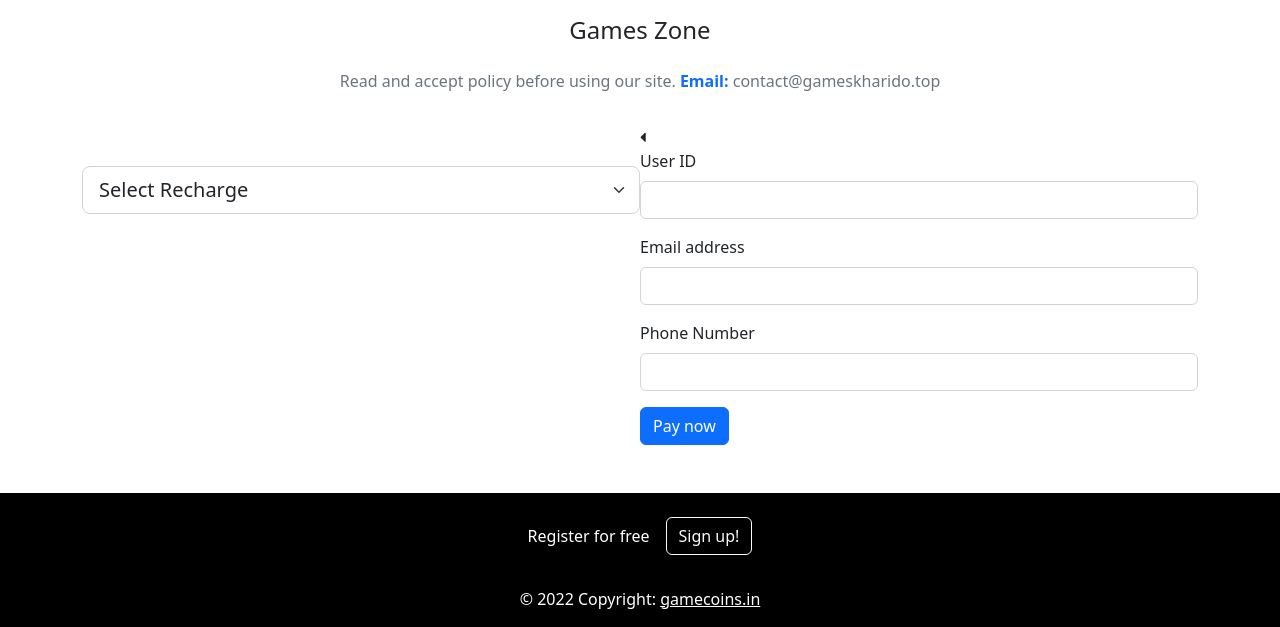
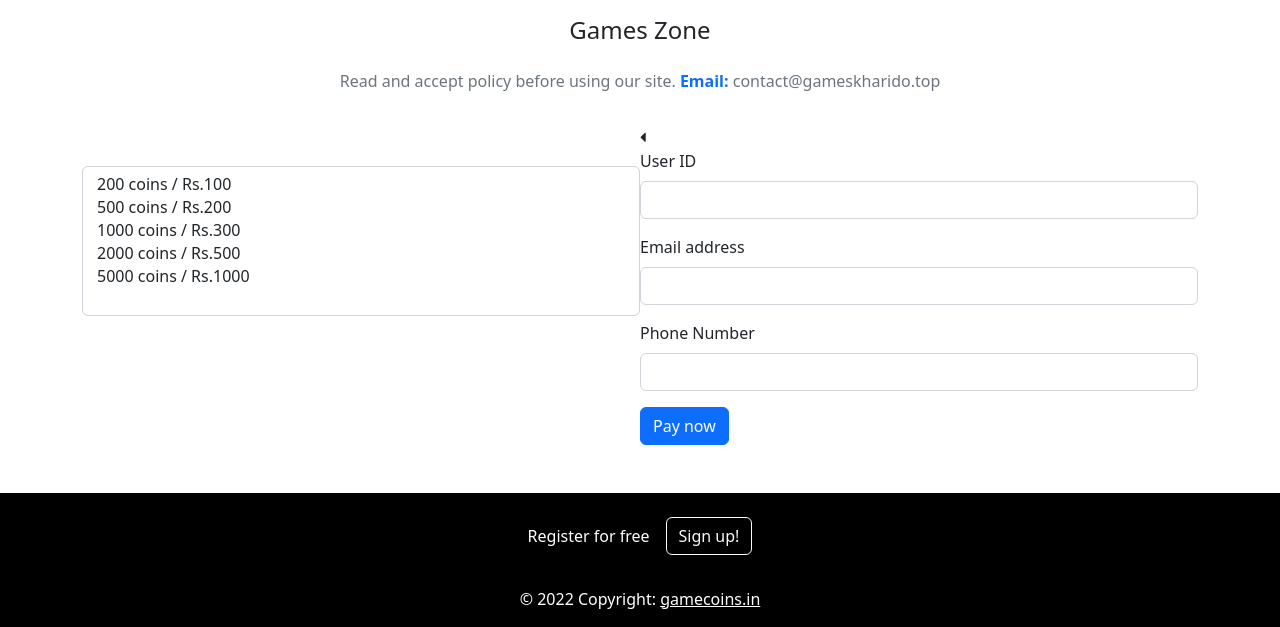
Before and after one commit to SabujGolui/razorpay-php-testapp-master, a PHP site: page /foobar/form.php in a window 1280 px wide. Shown: the part 181-808 px from the top of the page. Run offline with PHP 8.4, Linux system fonts and the light colour scheme.

Commit message:
added styling

```diff
--- a/form.php
+++ b/form.php
@@ -56,14 +56,15 @@
                 <span class="text-white mb-2 "">Select Recharge</span>
               </h3>
               <h5>
-                  <select class=" form-select form-select-lg mb-3" aria-label=".form-select-lg example">
-                      <option selected>Select Recharge</option>
+                <div class="form-group">
+                  <select multiple class="form-control" name="amount" style="height: 150px;" id="amount" >
                       <option value="100">200 coins / Rs.100</option>
                       <option value="200">500 coins / Rs.200</option>
                       <option value="300">1000 coins / Rs.300</option>
                       <option value="500">2000 coins / Rs.500</option>
                       <option value="1000">5000 coins / Rs.1000</option>
                   </select>
+              </div>
               </h5>
             </div>
           </div>
```
